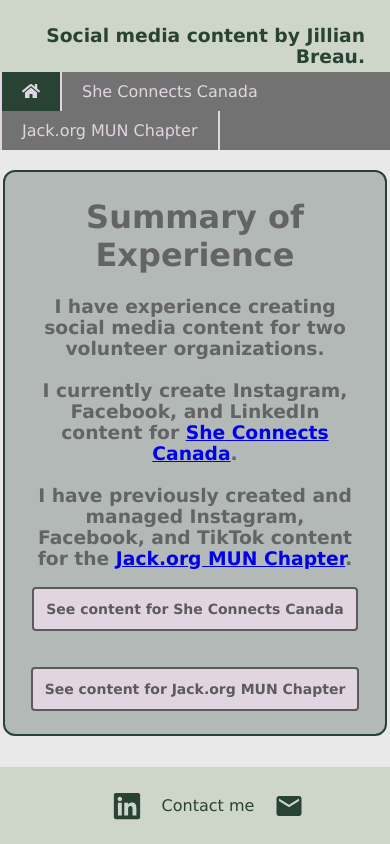
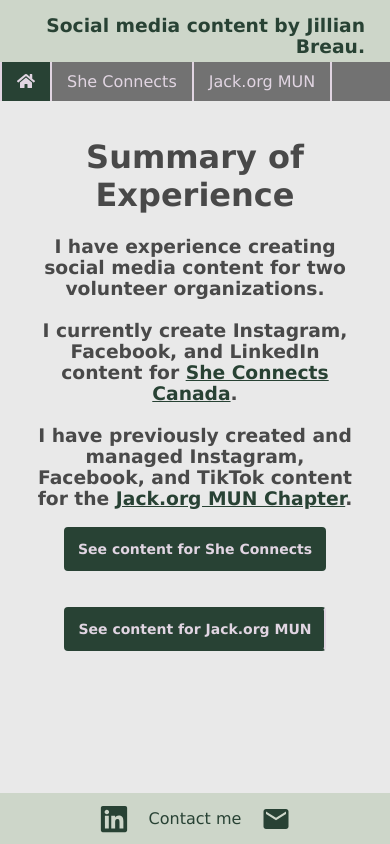
Before and after one commit to jillBreau/SocialMediaContent, a React (Create React App) app: page /#/ in a window 390 px wide. Built offline with nearby package versions, Linux system fonts and the light colour scheme.

Commit message:
Improve style (colors and responsiveness)

```diff
--- a/src/App.css
+++ b/src/App.css
@@ -12,6 +12,14 @@
   -moz-osx-font-smoothing: grayscale;
 }
 
+a {
+  color: rgb(40, 66, 52);
+}
+
+a:hover {
+  color: rgb(75, 40, 78);
+}
+
 #header {
   position: fixed;
   top: 0;
@@ -22,12 +30,12 @@
 }
 
 #banner {
-  padding: 25px 25px 5px 25px;
+  padding: 15px 25px 5px 25px;
   text-align: right;
   display: flex;
   flex-direction: row;
   justify-content: flex-end;
-  align-items: flex-end;
+  /* align-items: flex-start; */
   overflow: hidden;
 }
 
@@ -62,7 +70,7 @@
   border-style: none none none solid;
   border-color: rgb(225, 213, 226);
   color: rgb(225, 213, 226);
-  padding: 10px 20px;
+  padding: 10px 15px;
   font-size: 12pt;
   cursor: pointer;
   float: left;
@@ -93,8 +101,8 @@
 
 @media screen and (orientation: landscape) {
   .contentContainer {
-    margin-top: 120px;
-    margin-bottom: 96px;
+    margin-top: 100px;
+    margin-bottom: 60px;
     text-align: center;
     display: flex;
     flex-direction: column;
@@ -122,8 +130,8 @@
 
 @media screen and (orientation: portrait) {
   .contentContainer {
-    margin-top: 170px;
-    margin-bottom: 96px;
+    margin-top: 112px;
+    margin-bottom: 60px;
     text-align: center;
     display: flex;
     flex-direction: column;
@@ -142,6 +150,13 @@
   .caption {
     text-align: left;
   }
+
+  @media screen and (max-width: 329px) {
+    .navBarButton {
+      padding: 10px;
+      font-size: 11pt;
+    }
+  }
 }
 
 #footer {
@@ -149,9 +164,7 @@
   bottom: 0;
   left: 0;
   width: 100%;
-  padding: 13px;
-  background: rgb(205, 214, 201
-  );
+  background: rgb(205, 214, 201);
   z-index: 1400;
 }
 
@@ -169,18 +182,13 @@
   display: flex;
   flex-direction: row;
   align-items: center;
-  color: rgb(40, 66, 52);
   text-decoration: none;
 }
 
-#footer .contact-info-container a:hover {
-  color: rgb(75, 40, 78);
-}
-
 .styledButton {
-  background-color: rgb(225, 213, 226);
-  border: 2px solid rgb(92, 91, 91);
-  color: rgb(92, 91, 91);
+  background-color: rgb(40, 66, 52);
+  border: 2px solid rgb(40, 66, 52);
+  color: rgb(225, 213, 226);
   padding: 12px;
   text-align: center;
   display: inline-block;
@@ -191,25 +199,13 @@
   transition-duration: 0.4s;
 }
 
-#tryAgainButton {
-  margin-right: 0px;
+.styledButton:hover {
+  background-color: rgb(225, 213, 226);
+  border: 2px solid rgb(75, 40, 78);
+  color: rgb(75, 40, 78);
 }
 
-.styledButton:hover {
-  background-color: rgb(92, 91, 91);
-  color: rgb(225, 213, 226);
+h1, h2, h3, h4, h5, h6, p
+{
+  color: rgb(73, 73, 73);
 }
-
-input[type="text"]
-{
-  margin-top: 18px;
-  font-size:16px;
-  font-family: 'Lucida Sans', 'Lucida Sans Regular', 'Lucida Grande', 'Lucida Sans Unicode', Verdana, sans-serif;
-  color: rgb(59, 59, 59);
-  border-radius: 4px;
-}
-
-h1, h2, h3, h4, h5, h6
-{
-  color: rgb(100, 100, 100);
-}
--- a/src/App.js
+++ b/src/App.js
@@ -32,10 +32,10 @@
                             <button className="navBarButton" id="homeButton"><FontAwesomeIcon icon={faHome} /></button>
                           </NavLink>
                           <NavLink activeClassName="activeLink" exact to="/SheConnectsCanada">
-                            <button className="navBarButton" id="SheConnectsCanadaButton">She Connects Canada</button>
+                            <button className="navBarButton" id="SheConnectsCanadaButton">She Connects</button>
                           </NavLink>
                           <NavLink activeClassName="activeLink" exact to="/JackOrgMUN">
-                            <button className="navBarButton" id="JackOrgMUNButton">Jack.org MUN Chapter</button>
+                            <button className="navBarButton" id="JackOrgMUNButton">Jack.org MUN</button>
                           </NavLink>
                         </nav>
                       </div>
--- a/src/routes/Home/Home.css
+++ b/src/routes/Home/Home.css
@@ -1,6 +1,6 @@
 #intro {
-	background-color: rgb(179, 185, 182);
-	border: 2px solid rgb(40, 66, 52);
+	/* background-color: rgb(179, 185, 182); */
+	/* border: 2px solid rgb(40, 66, 52); */
 }
 
 #definition {
--- a/src/routes/Home/Home.js
+++ b/src/routes/Home/Home.js
@@ -20,10 +20,10 @@
           </h3>
           <div className="horizontalSometimes">
             <NavLink activeClassName="activeLink" exact to="/SheConnectsCanada">
-              <button className="styledButton" id="exampleButton">See content for She Connects Canada</button>
+              <button className="styledButton" id="exampleButton">See content for She Connects</button>
             </NavLink>
             <NavLink activeClassName="activeLink" exact to="/JackOrgMUN">
-              <button className="styledButton" id="exampleButton">See content for Jack.org MUN Chapter</button>
+              <button className="styledButton" id="exampleButton">See content for Jack.org MUN</button>
             </NavLink>
           </div>
         </div>
--- a/src/routes/Organizations/Organization.css
+++ b/src/routes/Organizations/Organization.css
@@ -1,6 +1,6 @@
 #posts {
-	background-color: rgb(179, 185, 182);
-	border: 2px solid rgb(40, 66, 52);
+	/* background-color: rgb(179, 185, 182); */
+	/* border: 2px solid rgb(40, 66, 52); */
 }
 
 .horizontal {
```
Also changed, not shown: 1 other file (tests, documents, lock files or other folders).
